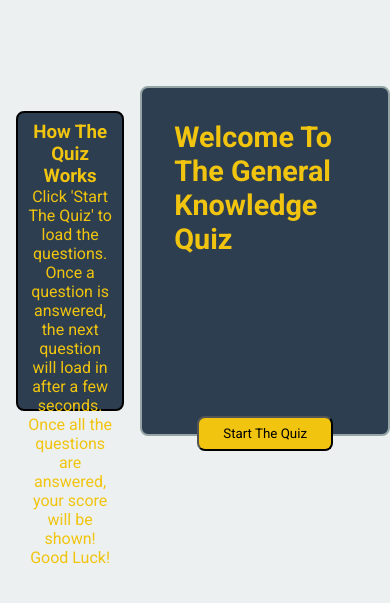
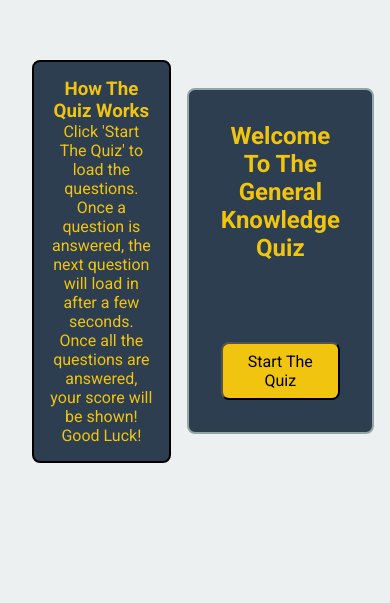
Before and after one commit to FabFalch/General-Knowledge-Quiz, a plain HTML site: page index.html in a window 390 px wide. Shown: the part 161-764 px from the top of the page. Drawn offline with Linux system fonts and the light colour scheme.

Commit message:
Mobile Resposivness

```diff
--- a/styles.css
+++ b/styles.css
@@ -1,13 +1,12 @@
-/* Universal Styling And Colors*/
-
-*{
+/* Universal Styling And Colors */
+* {
     padding: 0;
     margin: 0;
     box-sizing: border-box;
-    font-family: 'roboto','sans-serif';
+    font-family: 'Roboto', 'sans-serif';
 }
 
-:root{
+:root {
     --midnight-blue: #2c3e50;
     --cloud-white: #ecf0f1;
     --sun-yellow: #f1c40f;
@@ -16,19 +15,21 @@
     --shadow-grey: #95a5a6;
 }
 
-body{
+body {
     background-color: var(--cloud-white);
     display: flex;
     justify-content: center;
     align-items: center;
     height: 100vh;
     margin: auto;
+    padding: 1rem;
 }
-.instruction{
+
+.instruction {
     border: solid black 2px;
     border-radius: 0.5rem;
     padding: 0.5rem;
-    margin:1rem ;
+    margin: 1rem;
     width: 270px;
     height: 300px;
     display: grid;
@@ -37,9 +38,9 @@ body{
     text-align: center;
     background-color: var(--midnight-blue);
     color: var(--sun-yellow);
+}
 
-}
-.quiz-container{
+.quiz-container {
     border: solid var(--shadow-grey) 2px;
     background-color: var(--midnight-blue);
     color: var(--cloud-white);
@@ -47,11 +48,12 @@ body{
     height: 350px;
     width: 700px;
 }
-.the-quiz h2{
+
+.the-quiz h2 {
     color: var(--sun-yellow);
 }
 
-.the-quiz{
+.the-quiz {
     padding: 2rem;
     display: flex;
     align-items: center;
@@ -61,24 +63,23 @@ body{
     font-size: 1.2rem;
 }
 
-/*Start Button Styles*/
+/* Button Styles */
 #startBtn, #play-again-btn {
     padding: 0.5rem 1.5rem;
     border-radius: 0.5rem;
-    background-color:var(--sun-yellow);
+    background-color: var(--sun-yellow);
 }
 
-#startBtn:hover, #play-again-btn:hover{
+#startBtn:hover, #play-again-btn:hover {
     background-color: hsl(48, 89%, 45%);
     cursor: pointer;
 }
-#startBtn:active, #play-again-btn:active{
+
+#startBtn:active, #play-again-btn:active {
     background-color: hsl(48, 89%, 35%);
 }
 
-
-
-.choice-btn{
+.choice-btn {
     padding: 0.6rem 1rem;
     margin: 0.5rem;
     border-radius: 0.5rem;
@@ -86,10 +87,44 @@ body{
     color: var(--cloud-white);
     font-size: 1.1rem;
 }
-.choice-btn:hover{
+
+.choice-btn:hover {
     background-color: hsl(6, 78%, 47%);
 }
-.choice-btn:active{
+
+.choice-btn:active {
     background-color: hsl(6, 78%, 27%);
+}
 
+/* Responsive Design for Mobile */
+@media (max-width: 600px) {
+    .instruction, .quiz-container {
+        width: 90%;
+        height: auto;
+        padding: 1rem;
+    }
+
+    .quiz-container {
+        height: auto;
+    }
+
+    .the-quiz h2 {
+        font-size: 1.5rem;
+        text-align: center;
+    }
+
+    .the-quiz {
+        padding: 1rem;
+        gap: 1rem;
+        font-size: 1rem;
+    }
+
+    #startBtn, #play-again-btn, .choice-btn {
+        width: 100%;
+        font-size: 1rem;
+    }
+
+    .choice-btn {
+        padding: 0.5rem 0;
+    }
 }
```
Also changed, not shown: 1 other file.
